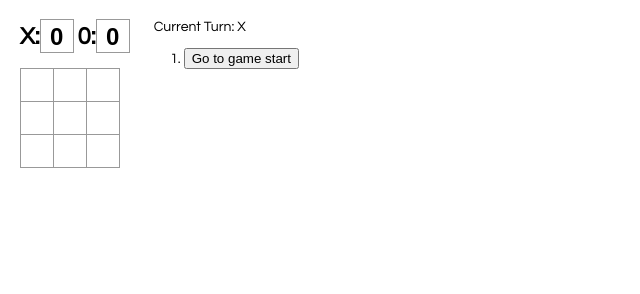
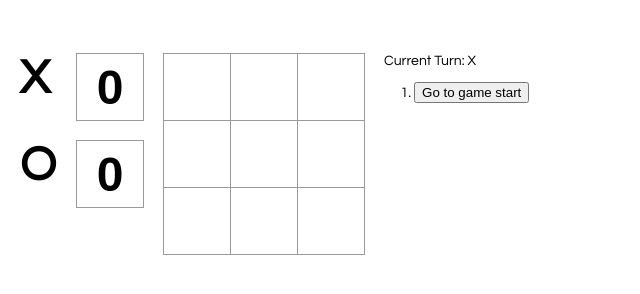
Before and after one commit to noahfkaplan/react-tutorial, a React app: page / in a window 1280 px wide. Shown: the whole page, without its empty margins (0-640 px from the left). Built offline with nearby package versions, Linux system fonts and the light colour scheme.

Commit message:
improved spacing. abstracted scoreboard to player cards. Styling needs work

```diff
--- a/src/Game.js
+++ b/src/Game.js
@@ -67,9 +67,11 @@ export default class Game extends React.Component {
         <div className="game">
           <div className="game-board">
             <div>
-                <ScoreBoard player1={this.state.winCounter.player1} player2={this.state.winCounter.player2}/>
+              <ScoreBoard player1={this.state.winCounter.player1} player2={this.state.winCounter.player2}/>
             </div>
-            <Board squares={currentBoard.squares} onClick={(i) => this.handleClick(i)}/>
+            <div className="board">
+              <Board squares={currentBoard.squares} onClick={(i) => this.handleClick(i)}/>
+            </div>
           </div>
           <div className="game-info">
             <div>{status}</div>
--- /dev/null
+++ b/src/PlayerScoreCard.js
@@ -0,0 +1,11 @@
+import React from 'react'
+import Square from './Square'
+
+export default function PlayerScoreCard(props){
+    return (
+        <div className='score-card'>
+            <label className='user-name'>{props.name}</label>
+            <Square value={props.score} onClick={()=>{}}/>
+        </div>
+    )
+}
--- a/src/ScoreBoard.js
+++ b/src/ScoreBoard.js
@@ -1,19 +1,11 @@
 import React from 'react'
-import Square from './Square'
+import PlayerScoreCard from './PlayerScoreCard'
 
-export default class ScoreBoard extends React.Component{
-    render(props){
-        return(
-            <div className= 'score-board'>
-                <div className='score'>
-                    <label>X:</label>
-                    <Square value={this.props.player1} onClick={()=>{}}/>
-                </div>
-                <div className='score'>
-                    <label>0:</label>
-                    <Square value={this.props.player2} onClick={()=>{}}/>
-                </div>
-            </div>
-        )
-    }
+export default function ScoreBoard(props) {
+    return(
+        <div className= 'score-board'>
+            <PlayerScoreCard name={"X"} score={props.player1}/>
+            <PlayerScoreCard name={"O"} score={props.player2}/>
+        </div>
+    )
 }
--- a/src/index.css
+++ b/src/index.css
@@ -21,15 +21,16 @@ body {
     background: #fff;
     border: 1px solid #999;
     float: left;
-    font-size: 24px;
+    font: Courier;
+    font-size: 48px;
     font-weight: bold;
-    line-height: 34px;
-    height: 34px;
+    line-height: 68px;
+    height: 68px;
     margin-right: -1px;
     margin-top: -1px;
     padding: 0;
     text-align: center;
-    width: 34px;
+    width: 68px;
   }
 
   .square:focus {
@@ -46,23 +47,30 @@ body {
   }
   .game-board{
     display: flex;
-    flex-direction: column;
+    flex-direction: row;
   }
   .score-board{
     display:flex;
+    flex-direction: column;
+    margin-top: 34px;
+  }
+  .score-card{
+    display: flex;
     flex-direction: row;
-    flex-wrap: nowrap;
-    margin-bottom: 15px;
+    justify-content: space-between;
+    margin-bottom: 20px;
   }
-  .score{
-    display:flex;
-    flex-direction:row;
-    line-height: 34px;
-    height: 34px;
-    margin-right: 5px;
-    font-size: 24px;
-    font-weight: bold;
+  .board{
+    margin-top: 34px;
+    margin-left: 20px;
   }
   .game-info {
     margin-left: 20px;
+    margin-top: 34px;
   }
+  .user-name{
+    font: courier;
+    font-size: 48px;
+    font-weight: bold;
+    margin-right: 20px;
+  }
```
